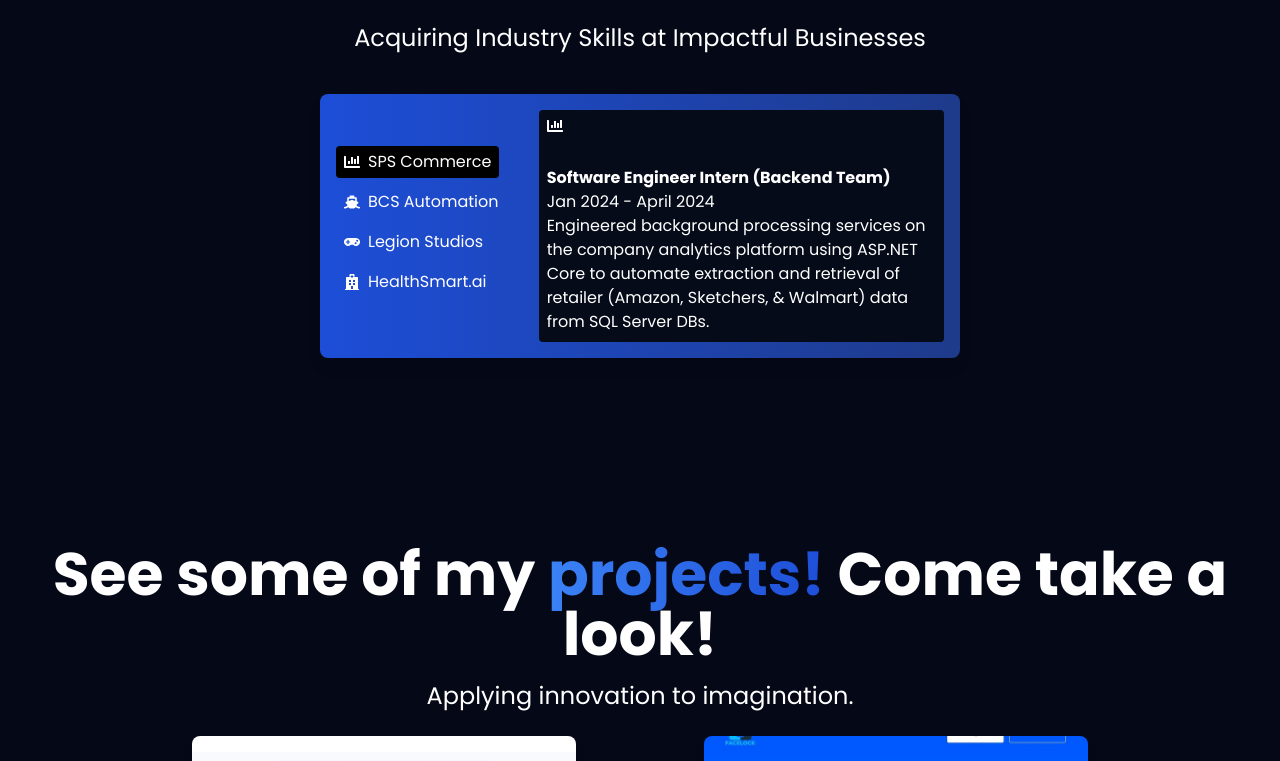
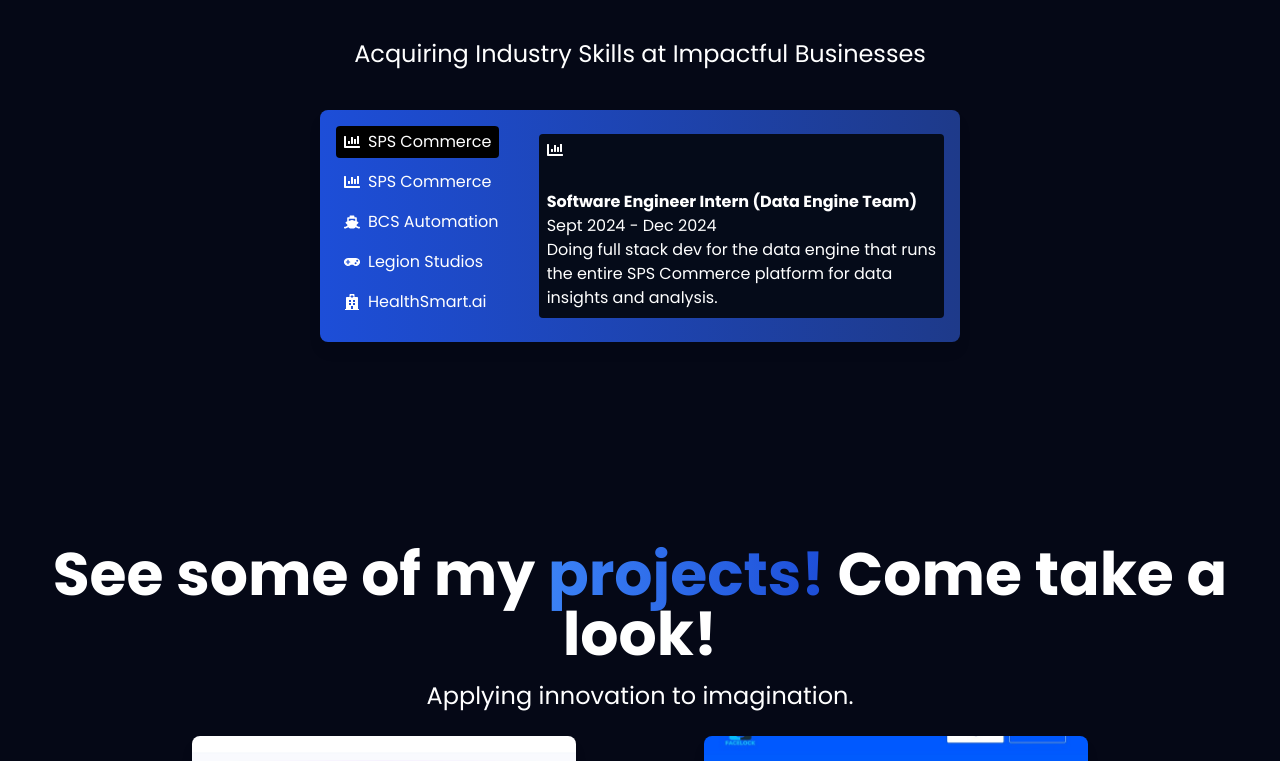
Before and after one commit to JustinScitech/justinscitech.github.io, a React (Vite) app: page / in a window 1280 px wide. Shown: the part 2228-2989 px from the top of the page. Built offline with nearby package versions, Linux system fonts and the light colour scheme.

Commit message:
update resume

```diff
--- a/src/components/Awards.jsx
+++ b/src/components/Awards.jsx
@@ -38,7 +38,7 @@
                 >
                     <h3 className="vertical-timeline-element-title">Hack the North Winner</h3>
                     <p>
-                        Won two award categories for Hack The North, Canada's largest hackathon. We developed DAG, a project to aid ML developers with getting datasets via crowdsourcing.
+                        Won two blockchain-based award categories for Hack The North, Canada's largest hackathon. We developed DAG, a project to aid ML developers with getting datasets via crowdsourcing.
                     </p>
                 </VerticalTimelineElement>
                 <VerticalTimelineElement
--- a/src/components/Experience.jsx
+++ b/src/components/Experience.jsx
@@ -9,6 +9,15 @@
 
 const Experience = () => {
   const experienceData = [
+    {
+      label: "SPS Commerce",
+      date: "Sept 2024 - Dec 2024",
+      title: "Software Engineer Intern (Data Engine Team)",
+      link: "https://www.spscommerce.com/",
+      icon: <FaChartBar />,
+      description:
+        "Doing full stack dev for the data engine that runs the entire SPS Commerce platform for data insights and analysis.",
+    },
     {
       label: "SPS Commerce",
       date: "Jan 2024 - April 2024",
```
Also changed, not shown: 1 other file (tests, documents, lock files or other folders).
